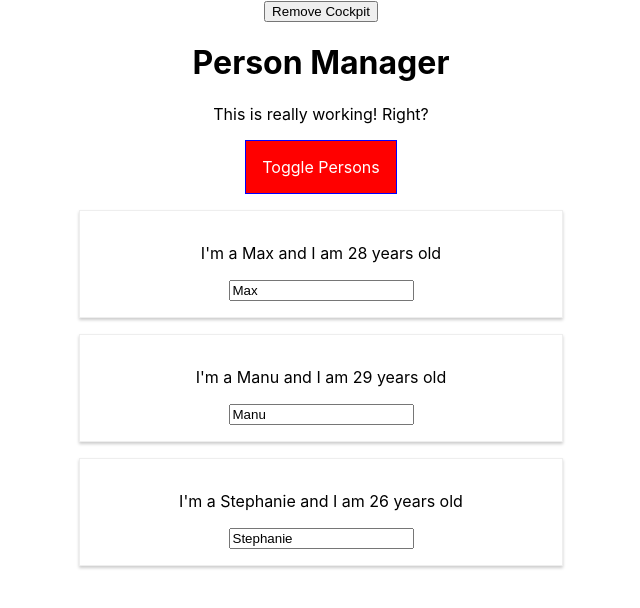
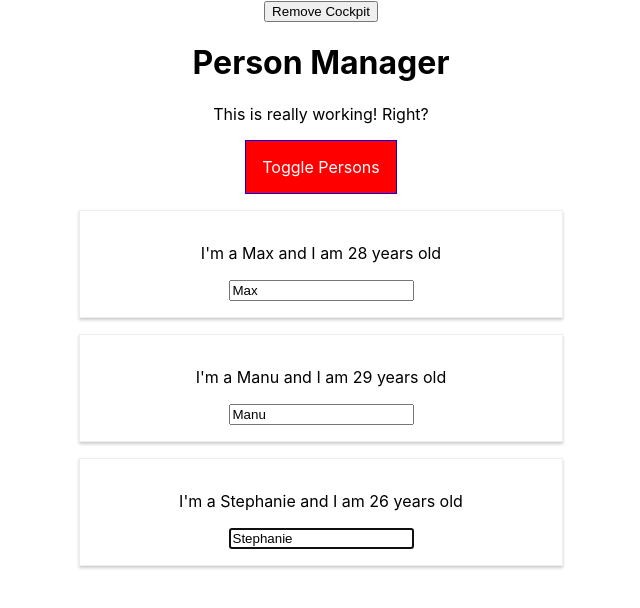
Before and after one commit to MichaelNeely77/react-complete-guide, a React (Create React App) app: page / in a window 1280 px wide. Both pictures are taken after a click on the button "Toggle Persons". Shown: the top 608 px of the page, without its empty margins (319-959 px from the left). Built offline with nearby package versions, Linux system fonts and the light colour scheme.

Commit message:
Using Refs

```diff
--- a/src/components/Persons/Person/Person.js
+++ b/src/components/Persons/Person/Person.js
@@ -2,12 +2,21 @@ import React, { Component, Fragment } from 'react';
 import PropTypes from 'prop-types';
 import styles from'./Person.module.css';
 
-import Auxiliary from '../../../hoc/Auxiliary'
+// import Auxiliary from '../../../hoc/Auxiliary'
 import withClass from '../../../hoc/withClass';
 // import styles from './Person.module.css';
 
 
 class Person extends Component {
+constructor(props) {
+    super(props);
+    this.inputElementRef = React.createRef();
+}
+
+    componentDidMount() {
+        // this.inputElement.focus();
+        this.inputElementRef.current.focus();
+    }
     render() {
         console.log('[Person.js] rendering...');
         return(
@@ -20,6 +29,8 @@ class Person extends Component {
             </p>
             <input
                 key="i3"
+                // ref= {(inputEl) => {this.inputElement = inputEl }}
+                ref = {this.inputElementRef}
                 type="text"
                 onChange={this.props.changed}
                 value={this.props.name}
```
